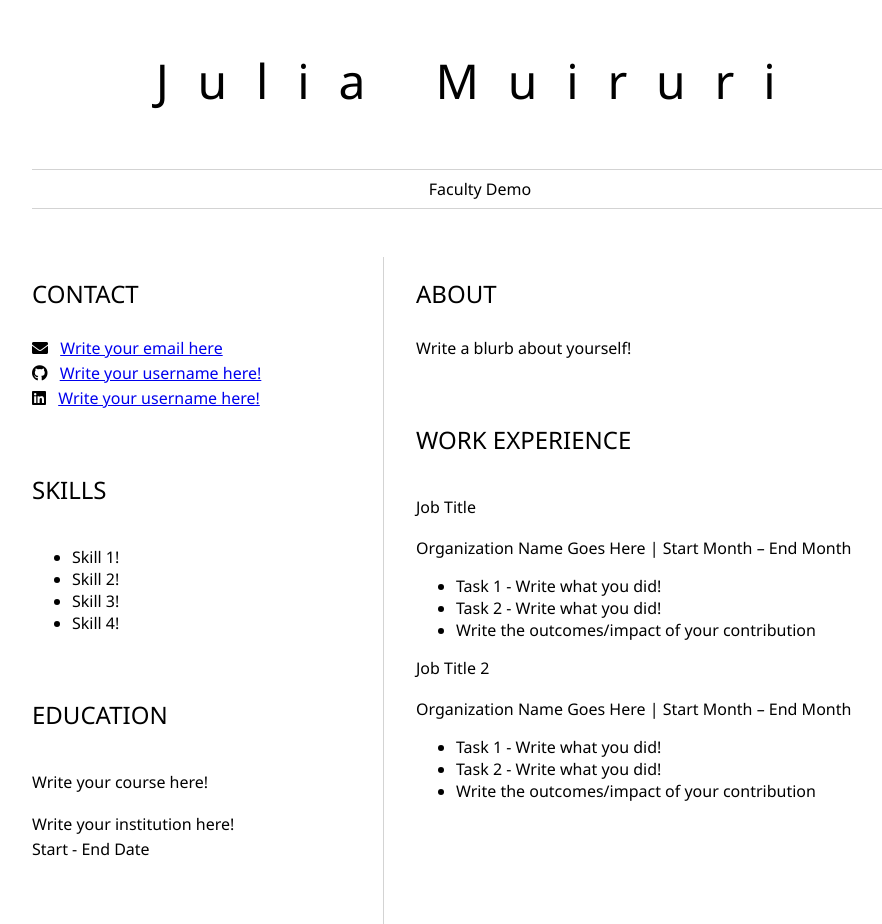
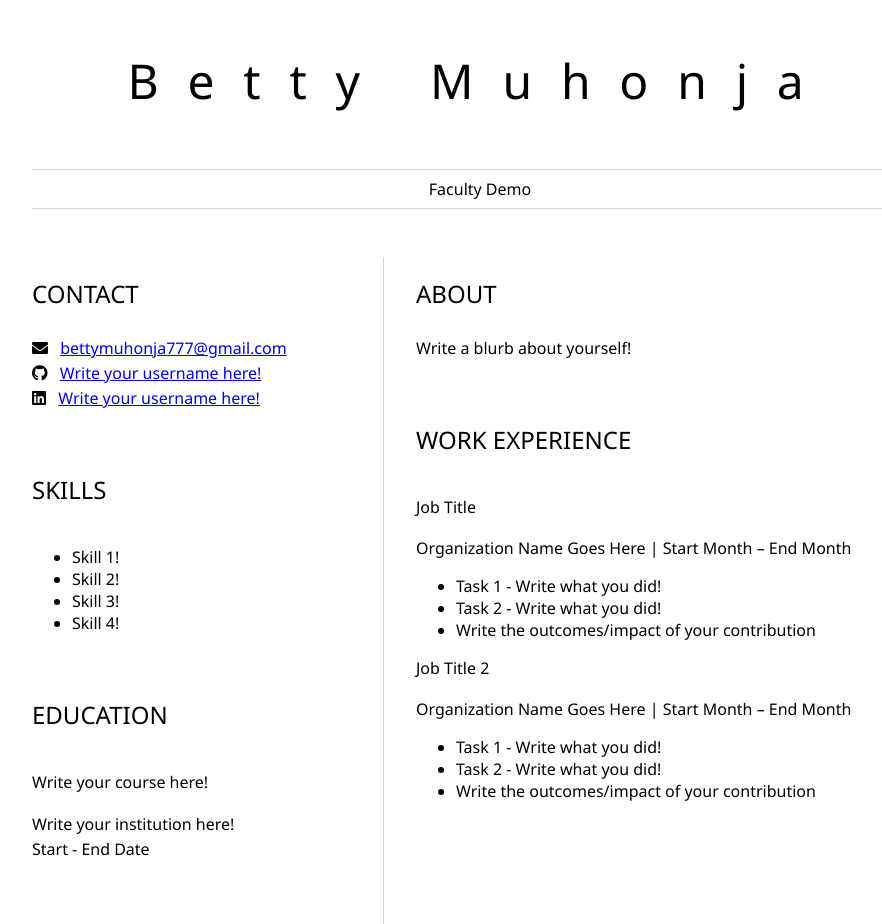
Before and after one commit to AtonyaBetty1/resume, a plain HTML site: page index.html in a window 1280 px wide. Shown: the whole page, without its empty margins (160-1042 px from the left). Drawn offline with Linux system fonts and the light colour scheme.

Commit message:
name changed

```diff
--- a/index.html
+++ b/index.html
@@ -2,13 +2,13 @@
 	<head>
 		<link href="style.css" rel="stylesheet">
         <link rel="stylesheet" href="https://cdnjs.cloudflare.com/ajax/libs/font-awesome/5.15.4/css/all.min.css">
-        <title>Julia Muiruri</title>
+        <title>Betty Muhonja</title>
 	</head>
 
 	<body>
 		<header id="header">
 			<!-- resume header with your name and title -->
-			<h1>Julia Muiruri</h1>
+			<h1>Betty Muhonja</h1>
 			<hr>
 			Faculty Demo
 			<hr>
@@ -20,7 +20,7 @@
 					<!-- contact info including social media -->
                     <p>
                         <i class="fa fa-envelope" aria-hidden="true"></i>
-                        <a href="mailto:username@domain.top-level domain">Write your email here</a>
+                        <a href="mailto:bettymuhonja777@gmail.com">bettymuhonja777@gmail.com</a>
                     </p>
                     <p>
                         <i class="fab fa-github" aria-hidden="true"></i>
```
